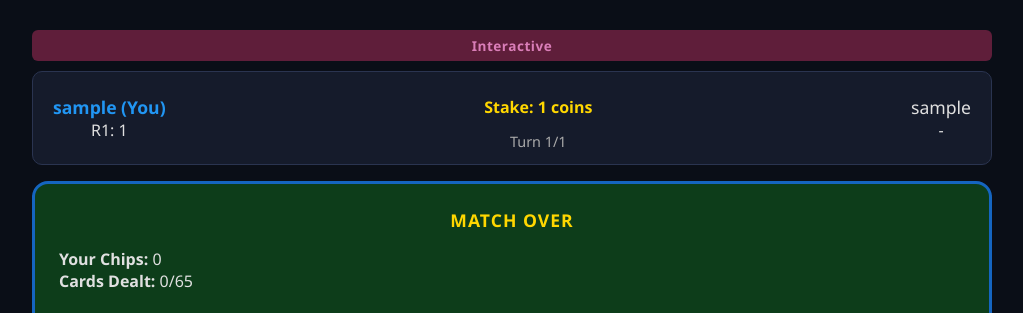
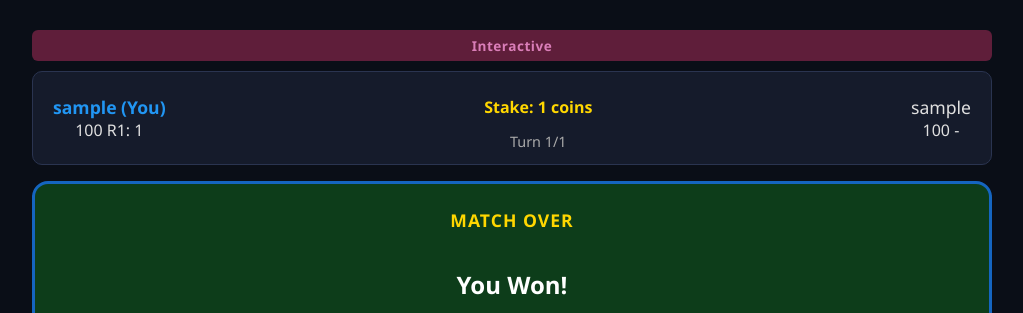
Before and after one commit to iamearht/FlaskWebHub, a Flask app: page /game/play/1 in a window 1280 px wide. Shown: the part 60-373 px from the top of the page, without its empty margins (128-1151 px from the left). Run offline with Flask 3, Linux system fonts and the light colour scheme; a user stored in the database is signed in; tables that the repository leaves empty hold one stand-in row (values such as "Sample post").

Commit message:
Update game.html

```diff
--- a/templates/game.html
+++ b/templates/game.html
@@ -1,25 +1,51 @@
 {% extends "base.html" %}
 {% block title %}Match #{{ match.id }} - Blackjack 1v1{% endblock %}
 {% block content %}
-<div class="game-container" id="game" data-match-id="{{ match.id }}" data-player-num="{{ player_num }}" data-game-mode="{{ match.game_mode }}">
-    <div class="game-mode-indicator mode-{{ match.game_mode }}">{{ game_modes[match.game_mode].name if match.game_mode in game_modes else match.game_mode }}</div>
+
+<div class="game-container"
+     id="game"
+     data-match-id="{{ match.id }}"
+     data-player-num="{{ player_num }}"
+     data-game-mode="{{ match.game_mode }}">
+
+    <div class="game-mode-indicator mode-{{ match.game_mode }}">
+        {{ game_modes[match.game_mode].name if match.game_mode in game_modes else match.game_mode }}
+    </div>
+
     <div class="game-header">
+
         <div class="player-info p1 {% if player_num == 1 %}you{% endif %}">
-            <span class="player-name">{{ p1.username }}{% if player_num == 1 %} (You){% endif %}</span>
+            <span class="player-name">
+                {{ p1.username }}{% if player_num == 1 %} (You){% endif %}
+            </span>
+            <span class="player-chips" id="p1-chips">100</span>
             <span class="player-score" id="p1-score"></span>
         </div>
+
         <div class="game-meta">
-            <span class="stake-info">Stake: {{ match.stake }} coins</span>
+            <span class="stake-info">
+                Stake: {{ match.stake }} coins
+            </span>
+
             <span class="turn-info" id="turn-info"></span>
+            <span class="cards-dealt-info" id="header-cut-display"></span>
+
             <div class="timer-display" id="timer-display" style="display:none">
-                <span class="timer-bar-container"><span class="timer-bar" id="timer-bar"></span></span>
+                <span class="timer-bar-container">
+                    <span class="timer-bar" id="timer-bar"></span>
+                </span>
                 <span class="timer-text" id="timer-text"></span>
             </div>
         </div>
+
         <div class="player-info p2 {% if player_num == 2 %}you{% endif %}">
-            <span class="player-name">{{ p2.username }}{% if player_num == 2 %} (You){% endif %}</span>
+            <span class="player-name">
+                {{ p2.username }}{% if player_num == 2 %} (You){% endif %}
+            </span>
+            <span class="player-chips" id="p2-chips">100</span>
             <span class="player-score" id="p2-score"></span>
         </div>
+
     </div>
 
     <div class="game-board" id="game-board">
@@ -27,19 +53,8 @@
 
 
 
-
         <div id="phase-display" class="phase-display"></div>
 
-        <div class="game-stats-bar">
-            <div class="stats-item">
-                <strong>Your Chips:</strong>
-                <span id="global-chips-display">0</span>
-            </div>
-            <div class="stats-item">
-                <strong>Cards Dealt:</strong>
-                <span id="cut-progress-display">0/65</span>
-            </div>
-        </div>
 
 
 
@@ -61,7 +76,7 @@
         </div>
 
         <div id="betting-area" class="game-area" style="display:none">
-            <h3>Place Your Bets <span id="chips-display" class="chips-badge"></span></h3>
+            <h3>Place Your Bets</h3>
             <div class="bet-boxes">
                 <div class="bet-box">
                     <label>Box 1</label>
@@ -312,19 +327,25 @@ function renderState(s) {
     currentState = s;
     hideAll();
 
-    // ---- ALWAYS UPDATE GLOBAL STATS ----
-    if (s.chips !== undefined) {
-        document.getElementById('global-chips-display').textContent = s.chips;
+    // --------------------------------------------------
+    // HEADER: Update player chips
+    // --------------------------------------------------
+    if (s.player1_chips !== undefined && s.player2_chips !== undefined) {
+        document.getElementById('p1-chips').textContent = s.player1_chips;
+        document.getElementById('p2-chips').textContent = s.player2_chips;
     }
 
+    // --------------------------------------------------
+    // HEADER: Update cut card progress
+    // --------------------------------------------------
     if (s.cards_dealt !== undefined && s.cut_card_position !== undefined) {
-        document.getElementById('cut-progress-display').textContent =
-            s.cards_dealt + '/' + s.cut_card_position;
+        document.getElementById('header-cut-display').textContent =
+            'Cards: ' + s.cards_dealt + '/' + s.cut_card_position;
     }
 
-    // rest of renderState continues...
-
-    // Ensure joker UI never stays visible after phase change
+    // --------------------------------------------------
+    // Hide Joker UIs if not active
+    // --------------------------------------------------
     if (s.phase !== 'JOKER_CHOICE') {
         document.getElementById('joker-choice-area').style.display = 'none';
     }
@@ -333,32 +354,59 @@ function renderState(s) {
         document.getElementById('dealer-joker-choice-area').style.display = 'none';
     }
 
-    // rest of renderState continues here...
-
-    // If we left the setup phases, reset the draw animation state (prevents getting stuck)
+    // --------------------------------------------------
+    // Reset draw animation state if needed
+    // --------------------------------------------------
     if (s.phase !== 'CARD_DRAW' && s.phase !== 'CHOICE') {
         drawAnimationDone = false;
         localDrawStart = null;
-        if (drawRevealTimeout) { clearTimeout(drawRevealTimeout); drawRevealTimeout = null; }
+        if (drawRevealTimeout) {
+            clearTimeout(drawRevealTimeout);
+            drawRevealTimeout = null;
+        }
     }
 
-    var allBtns = document.querySelectorAll('.game-area button, #action-area button, #dealer-action-area button');
-    for (var i = 0; i < allBtns.length; i++) allBtns[i].disabled = false;
+    // --------------------------------------------------
+    // Enable all buttons
+    // --------------------------------------------------
+    var allBtns = document.querySelectorAll(
+        '.game-area button, #action-area button, #dealer-action-area button'
+    );
+    for (var i = 0; i < allBtns.length; i++) {
+        allBtns[i].disabled = false;
+    }
 
-    document.getElementById('p1-score').textContent = getPlayerScoreText(s, 'player1');
-    document.getElementById('p2-score').textContent = getPlayerScoreText(s, 'player2');
+    // --------------------------------------------------
+    // Update Scores
+    // --------------------------------------------------
+    document.getElementById('p1-score').textContent =
+        getPlayerScoreText(s, 'player1');
 
+    document.getElementById('p2-score').textContent =
+        getPlayerScoreText(s, 'player2');
+
+    // --------------------------------------------------
+    // Update Turn Info
+    // --------------------------------------------------
     var turnText = '';
     if (s.phase === 'CARD_DRAW' || s.phase === 'CHOICE') {
         turnText = 'Setup';
     } else {
         var totalTurns = s.total_turns || 4;
-        turnText = 'Turn ' + Math.min(s.current_turn + 1, totalTurns) + '/' + totalTurns;
+        turnText =
+            'Turn ' +
+            Math.min(s.current_turn + 1, totalTurns) +
+            '/' +
+            totalTurns;
     }
+
     document.getElementById('turn-info').textContent = turnText;
 
     var phaseEl = document.getElementById('phase-display');
 
+    // --------------------------------------------------
+    // MATCH OVER
+    // --------------------------------------------------
     if (s.match_over || s.phase === 'MATCH_OVER') {
         phaseEl.textContent = 'Match Over';
         showMatchOver(s);
@@ -367,15 +415,22 @@ function renderState(s) {
         return;
     }
 
+    // --------------------------------------------------
+    // CARD DRAW
+    // --------------------------------------------------
     if (s.phase === 'CARD_DRAW') {
-    phaseEl.textContent = 'Card Draw';
-    showCardDrawAnimation(s);
-    return;
-}
+        phaseEl.textContent = 'Card Draw';
+        showCardDrawAnimation(s);
+        return;
+    }
 
+    // --------------------------------------------------
+    // ROLE CHOICE
+    // --------------------------------------------------
     if (s.phase === 'CHOICE') {
         phaseEl.textContent = 'Choose Role';
         showChoice(s);
+
         if (s.is_my_turn) {
             stopPolling();
             if (s.timer_remaining !== null && s.timer_remaining !== undefined) {
@@ -385,28 +440,45 @@ function renderState(s) {
             document.getElementById('timer-display').style.display = 'none';
             startPolling();
         }
+
         return;
     }
 
+    // --------------------------------------------------
+    // NOT MY TURN
+    // --------------------------------------------------
     if (!s.is_my_turn) {
 
         if (s.round && s.phase !== 'WAITING_BETS') {
-            phaseEl.textContent = s.i_am_dealer ? "Watching Player" : "Watching Opponent";
+            phaseEl.textContent =
+                s.i_am_dealer ? "Watching Player" : "Watching Opponent";
+
             showTable(s);
+
             document.getElementById('waiting-opponent').style.display = 'block';
-            document.getElementById('waiting-opponent-title').textContent = s.i_am_dealer ? "Player's Turn" : "Opponent's Turn";
-            document.getElementById('waiting-opponent-desc').textContent = 'Watching live...';
+            document.getElementById('waiting-opponent-title').textContent =
+                s.i_am_dealer ? "Player's Turn" : "Opponent's Turn";
+
+            document.getElementById('waiting-opponent-desc').textContent =
+                'Watching live...';
+
         } else {
             phaseEl.textContent = "Opponent's Turn";
             document.getElementById('waiting-opponent').style.display = 'block';
-            document.getElementById('waiting-opponent-title').textContent = "Opponent's Turn";
-            document.getElementById('waiting-opponent-desc').textContent = 'Waiting for the other player...';
+            document.getElementById('waiting-opponent-title').textContent =
+                "Opponent's Turn";
+            document.getElementById('waiting-opponent-desc').textContent =
+                'Waiting for the other player...';
         }
+
         document.getElementById('timer-display').style.display = 'none';
         startPolling();
         return;
     }
 
+    // --------------------------------------------------
+    // MY TURN
+    // --------------------------------------------------
     stopPolling();
 
     if (s.timer_remaining !== null && s.timer_remaining !== undefined) {
@@ -416,23 +488,29 @@ function renderState(s) {
     if (s.phase === 'WAITING_BETS') {
         phaseEl.textContent = 'Place Bets';
         showBetting(s);
+
     } else if (s.phase === 'INSURANCE') {
         phaseEl.textContent = 'Insurance';
         showTable(s);
         showInsurance(s);
+
     } else if (s.phase === 'JOKER_CHOICE') {
         phaseEl.textContent = 'Choose Joker Value';
         showTable(s);
         showJokerChoice(s);
+
     } else if (s.phase === 'DEALER_JOKER_CHOICE') {
         phaseEl.textContent = 'Dealer: Choose Joker Value';
         showTable(s);
         showDealerJokerChoice(s);
+
     } else if (s.phase === 'PLAYER_TURN') {
         phaseEl.textContent = 'Your Turn';
         showTable(s);
         showActions(s);
+
     } else if (s.phase === 'DEALER_TURN') {
+
         if (GAME_MODE === 'classic' || GAME_MODE === 'classic_joker') {
             phaseEl.textContent = 'Dealer Playing...';
             showTable(s);
@@ -441,6 +519,7 @@ function renderState(s) {
             showTable(s);
             showDealerActions(s);
         }
+
     } else if (s.phase === 'ROUND_RESULT') {
         phaseEl.textContent = 'Round Result';
         showTable(s);
@@ -576,7 +655,6 @@ function showChoice(s) {
 
 function showBetting(s) {
     document.getElementById('betting-area').style.display = 'block';
-    document.getElementById('chips-display').textContent = s.chips;
     document.getElementById('bet1').max = s.chips;
 }
 
```
